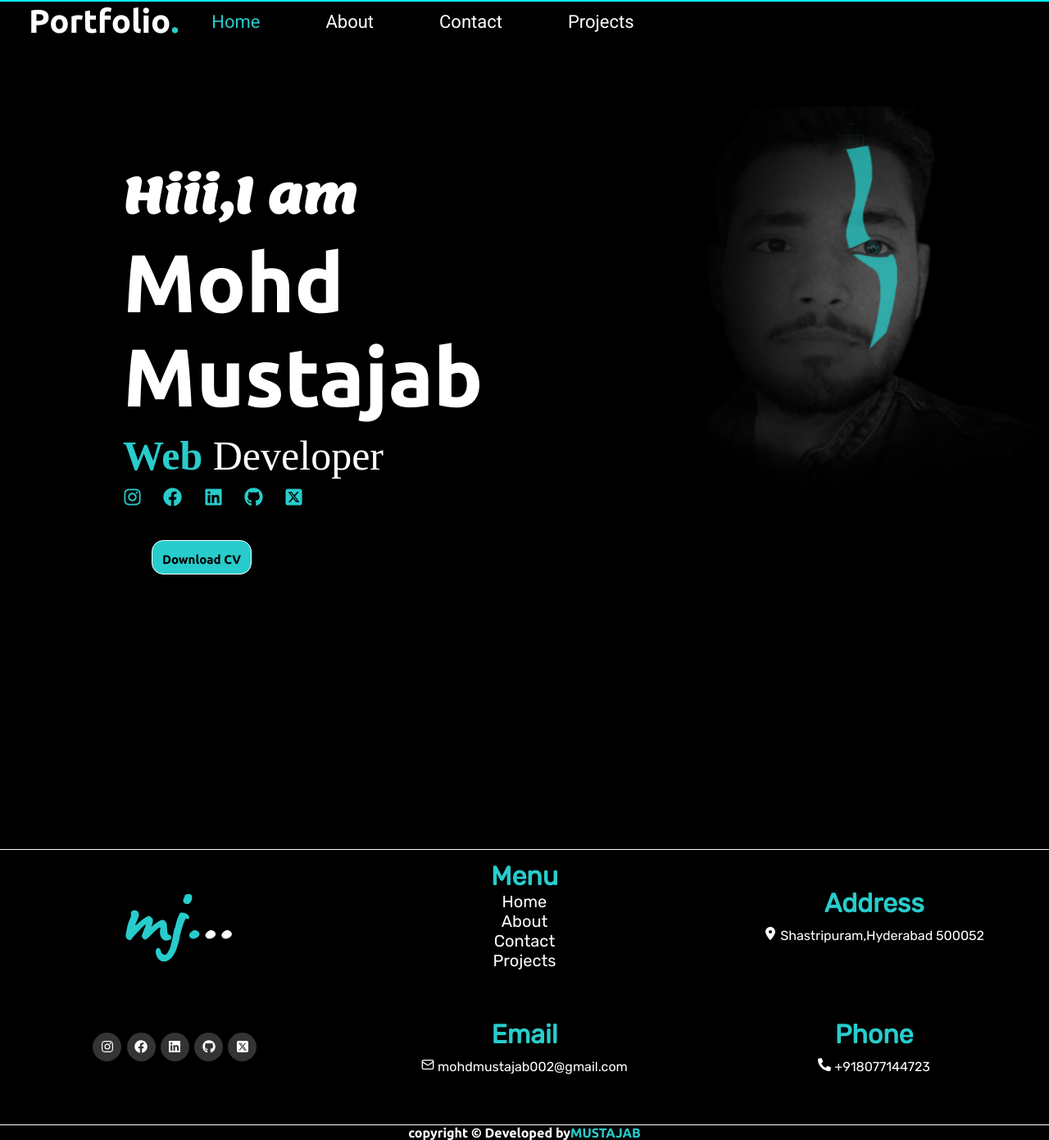
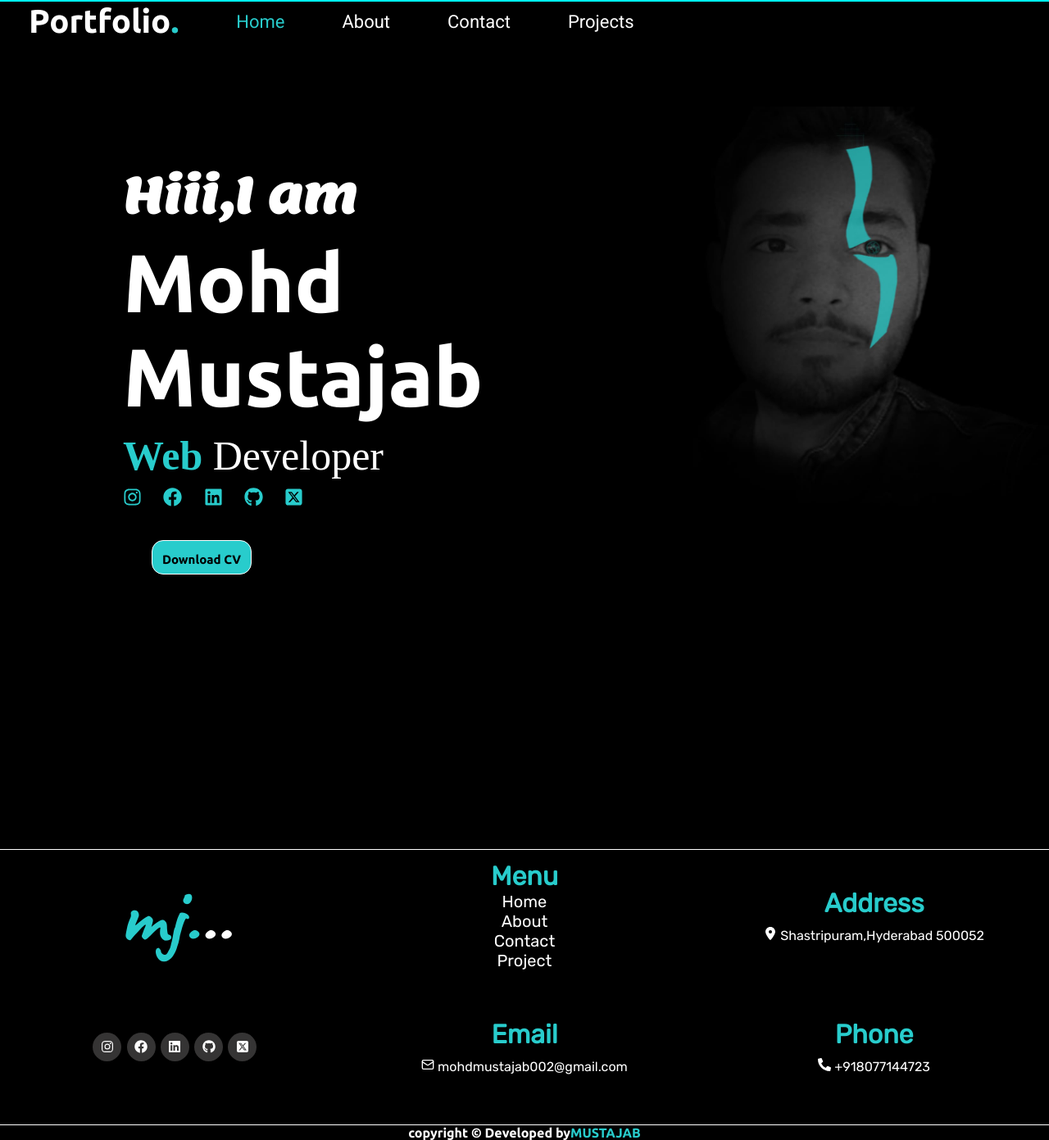
Before and after one commit to mohd-mustajab/Portfolio-react, a React (Vite) app: page / in a window 1280 px wide. Shown: the whole page at 82% size. Built offline with nearby package versions, Linux system fonts and the light colour scheme.

Commit message:
update footer links

```diff
--- a/src/components/Footer.jsx
+++ b/src/components/Footer.jsx
@@ -1,5 +1,6 @@
 import React from 'react'
 import "./Footer.css"
+import { NavLink } from 'react-router-dom';
 import { IoLogoInstagram } from "react-icons/io5";
 import { FaFacebook } from "react-icons/fa";
 import { FaLinkedin } from "react-icons/fa";
@@ -18,10 +19,10 @@ function Footer() {
     </div>
     <div className="cards two">
       <h1>Menu</h1>
-      <li><a href="/">Home</a></li>
-      <li><a href="About.html">About</a></li>
-      <li><a href="Contact.html">Contact</a></li>
-      <li><a href="project.html">Projects</a></li>
+      <li><NavLink to="/">Home</NavLink></li>
+      <li><NavLink to="/About">About</NavLink></li>
+      <li><NavLink to="/Contact">Contact</NavLink></li>
+      <li><NavLink to="/Project">Project</NavLink></li>
     </div>
     <div className="cards three">
       <h1>Address</h1>
--- a/src/components/Navbar.css
+++ b/src/components/Navbar.css
@@ -31,7 +31,7 @@
 }
 .nav ul li {
     display: inline-block;
-   margin: 40px;
+   margin-left: 70px;
     font-size: 22px;
     font-family: 'Roboto', sans-serif;
     border-radius: 20%;
```
